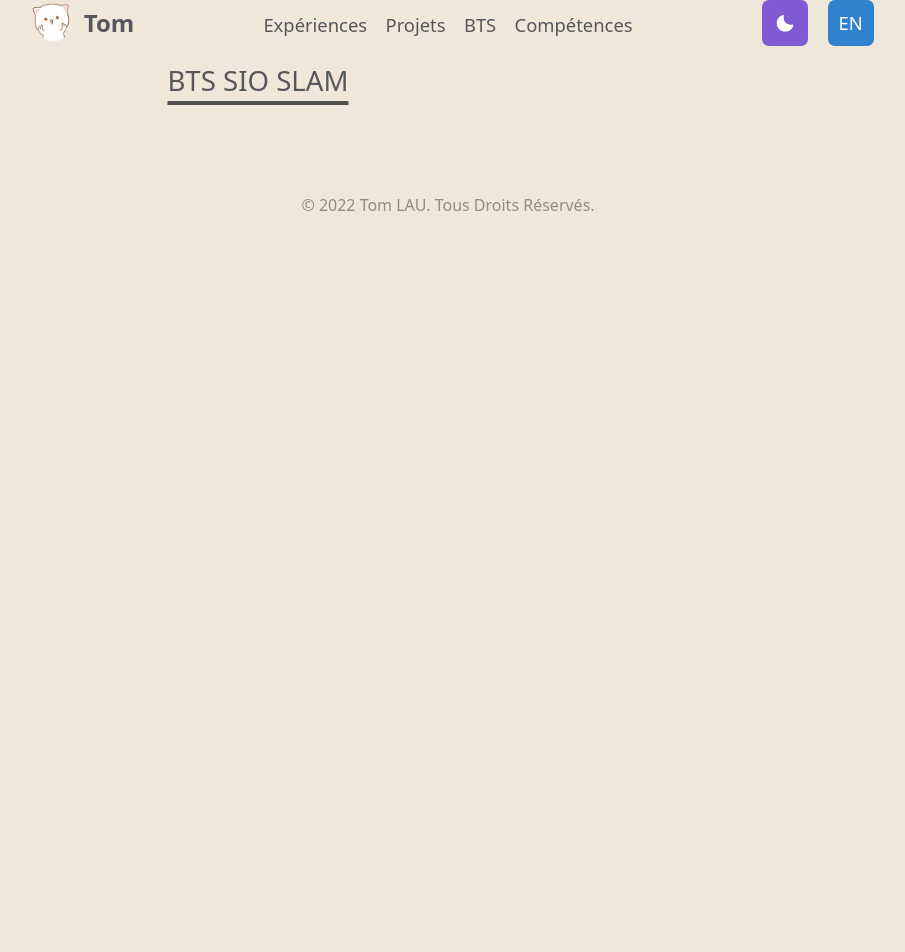
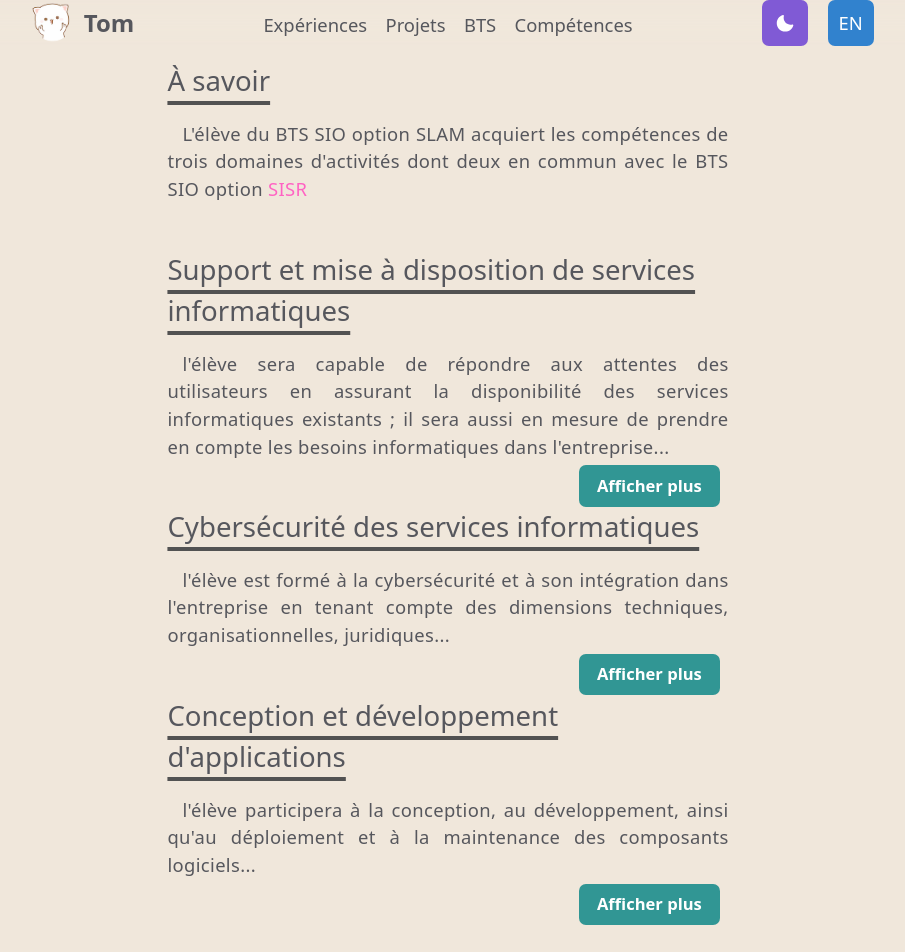
Before and after one commit to KiSEiGitHub/Me, a Next.js app: page /Bts/Slam in a window 1280 px wide. Shown: the top 952 px of the page, without its empty margins (192-1097 px from the left). Before the commit the page ends 800 px from the top, so only its background shows below. Built offline with nearby package versions, Linux system fonts and the light colour scheme.

Commit message:
feat(slam) : page

```diff
--- a/Hook/TextContext.jsx
+++ b/Hook/TextContext.jsx
@@ -1,5 +1,6 @@
 import { createContext, useState } from 'react';
 import Data from '../Json/Data.json';
+import BTS from '../Json/bts.json';
 
 export const TextContext = createContext(undefined);
 
@@ -10,9 +11,10 @@ export default function ContextText({ children }) {
     const DataExps = Data.Experience;
     const DataLikes = Data.Like;
     const DataProject = Data.Projet;
+    const BTSText = BTS.BTS;
 
     return (
-        <TextContext.Provider value = {{ Data, DataSkill, DataExps, DataLikes, DataProject }}>
+        <TextContext.Provider value = {{ Data, DataSkill, DataExps, DataLikes, DataProject, BTSText }}>
             {children}
         </TextContext.Provider>
     );
--- /dev/null
+++ b/Json/bts.json
@@ -0,0 +1,24 @@
+{
+  "BTS": {
+    "SLAM": [
+      {
+        "Para": {
+          "Short": " l'élève sera capable de répondre aux attentes des utilisateurs en assurant la disponibilité des services informatiques existants ; il sera aussi en mesure de prendre en compte les besoins informatiques dans l'entreprise...",
+          "Long": " l'élève sera capable de répondre aux attentes des utilisateurs en assurant la disponibilité des services informatiques existants ; il sera aussi en mesure de prendre en compte les besoins informatiques dans l'entreprise et d'accompagner la transformation numérique des services informatiques, tout en maintenant son employabilité. Il acquiert ainsi les compétences pour gérer le patrimoine informatique, répondre aux incidents, développer la présence de l'entreprise sur le Web, organiser son propre développement professionnel."
+        }
+      },
+      {
+        "Para": {
+          "Short": "l'élève est formé à la cybersécurité et à son intégration dans l'entreprise en tenant compte des dimensions techniques, organisationnelles, juridiques...",
+          "Long": " l'élève est formé à la cybersécurité et à son intégration dans l'entreprise en tenant compte des dimensions techniques, organisationnelles, juridiques... Il obtient ainsi des compétences sur la protection des données et l'identité numérique de l'entreprise, la sécurisation des équipements et usages des utilisateurs. Option SLAM : il est formé à la cybersécurisation d'une solution applicative et de son développement."
+        }
+      },
+      {
+        "Para": {
+          "Short": "l'élève participera à la conception, au développement, ainsi qu'au déploiement et à la maintenance des composants logiciels...",
+          "Long": " l'élève participera à la conception, au développement, ainsi qu'au déploiement et à la maintenance des composants logiciels d'une solution applicative. Il acquiert ainsi des compétences en conception et développement d'une solution applicative, en maintenance de celle-ci, mais aussi en bases de données et en gestion des données numériques."
+        }
+      }
+    ]
+  }
+}
--- a/Layout/NavLink.jsx
+++ b/Layout/NavLink.jsx
@@ -21,7 +21,7 @@ export const NavLink = ({ children, href }) => (
 
 export const Linkk = ({ children, href }) => (
     <Text
-        d = "inline"
+        display = "inline"
         color = "#ff63c3"
         _hover = {{
             textDecoration : 'underline',
@@ -32,3 +32,19 @@ export const Linkk = ({ children, href }) => (
         </Link>
     </Text>
 );
+
+export const LinkBlank = ({ children, href }) => (
+    <Text
+        display = "inline"
+        color = "#ff63c3"
+        _hover = {{
+            textDecoration : 'underline',
+        }}
+    >
+        <Link href={href}>
+            <a target='_blank'>
+                {children}
+            </a>
+        </Link>
+    </Text>
+);
--- a/Theme/Theme.jsx
+++ b/Theme/Theme.jsx
@@ -68,8 +68,9 @@ const components = {
     Container : {
         variants : {
             Main             : {
-                mt : '60px',
-                p  : '0 35px'
+                mt  : '60px',
+                p   : '0 35px',
+                pos : 'relative'
             },
             'Main-Projet'    : {
                 mt : '100px',
--- a/pages/Bts/Slam.jsx
+++ b/pages/Bts/Slam.jsx
@@ -1,14 +1,75 @@
-import React from 'react';
-import { Container } from '@chakra-ui/react';
+import React, { useContext, useState } from 'react';
+import { Box, Button, Container } from '@chakra-ui/react';
 import Section from '../../Layout/Section';
-import { SectionTitle } from '../../Layout/CustomText';
+import { ParaIndent, SectionTitle } from '../../Layout/CustomText';
+import { LinkBlank } from '../../Layout/NavLink';
+import { TextContext } from '../../Hook/TextContext';
+import BtnReturnPro from '../../components/BtnReturnPro';
 
 const Slam = () => {
+
+    const [first, setFirst] = useState(true);
+    const [two, setTwo] = useState(true);
+    const [three, setThree] = useState(true);
+    const { BTSText } = useContext(TextContext);
+
     return (
         <>
             <Container variant = "Main">
                 <Section delay = {0.5}>
-                    <SectionTitle>BTS SIO SLAM</SectionTitle>
+                    <SectionTitle>À savoir</SectionTitle>
+                    <ParaIndent>
+                        L&apos;élève du BTS SIO option SLAM acquiert les compétences de trois domaines d&apos;activités
+                        dont deux
+                        en commun avec le BTS SIO option {' '}
+                        <LinkBlank href = {'./Sisr'}>
+                            SISR
+                        </LinkBlank>
+                    </ParaIndent>
+                </Section>
+
+                <Section delay = {0.6}>
+                    <SectionTitle>Support et mise à disposition de services informatiques</SectionTitle>
+                    <ParaIndent>
+                        {first
+                            ? BTSText[ 'SLAM' ][ 0 ][ 'Para' ][ 'Short' ]
+                            : BTSText[ 'SLAM' ][ 0 ][ 'Para' ][ 'Long' ]
+                        }
+                    </ParaIndent>
+                    <Button variant = "ButtonLike" onClick = {() => setFirst(!first)} pos = "absolute" right = {9}>
+                        {first ? 'Afficher plus' : 'Afficher moins'}
+                    </Button>
+                </Section>
+
+                <Section delay = {0.7}>
+                    <SectionTitle>Cybersécurité des services informatiques</SectionTitle>
+                    <ParaIndent>
+                        {two
+                            ? BTSText[ 'SLAM' ][ 1 ][ 'Para' ][ 'Short' ]
+                            : BTSText[ 'SLAM' ][ 1 ][ 'Para' ][ 'Long' ]
+                        }
+                    </ParaIndent>
+                    <Button variant = "ButtonLike" onClick = {() => setTwo(!two)} pos = "absolute" right = {9}>
+                        {two ? 'Afficher plus' : 'Afficher moins'}
+                    </Button>
+                </Section>
+
+                <Section delay = {0.8}>
+                    <SectionTitle>Conception et développement d&apos;applications</SectionTitle>
+                    <ParaIndent>
+                        {three
+                            ? BTSText[ 'SLAM' ][ 2 ][ 'Para' ][ 'Short' ]
+                            : BTSText[ 'SLAM' ][ 2 ][ 'Para' ][ 'Long' ]
+                        }
+                    </ParaIndent>
+                    <Button variant = "ButtonLike" onClick = {() => setThree(!three)} pos = "absolute" right = {9}>
+                        {three ? 'Afficher plus' : 'Afficher moins'}
+                    </Button>
+                </Section>
+
+                <Section delay = {0.9}>
+                    <Box mt = {20} />
+                    <BtnReturnPro />
                 </Section>
             </Container>
         </>
```
Also changed, not shown: pages/Bts/index.jsx (+27 -11 lines).
